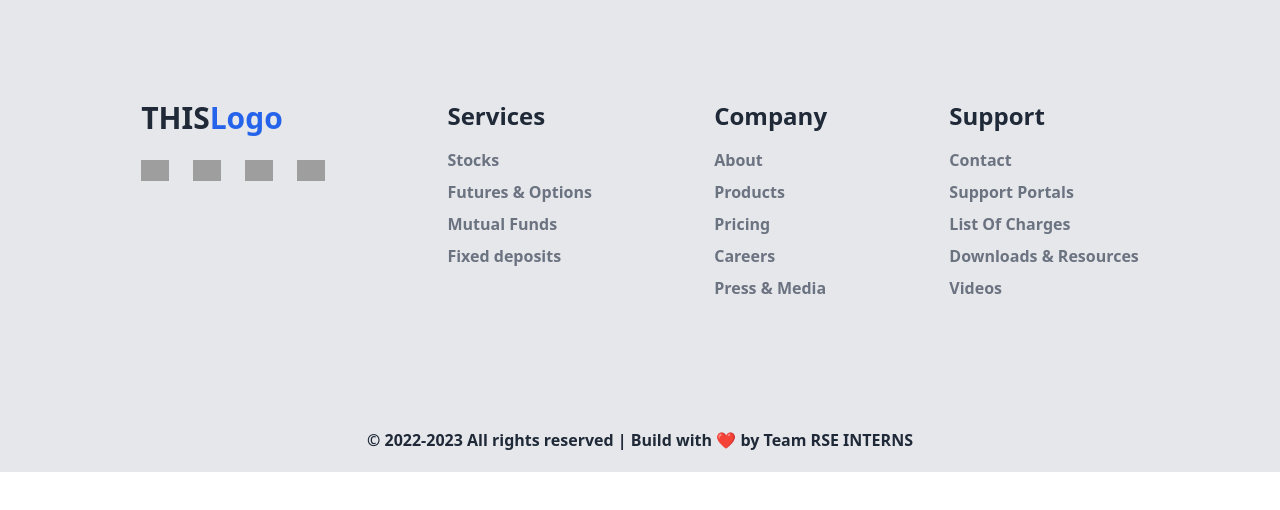
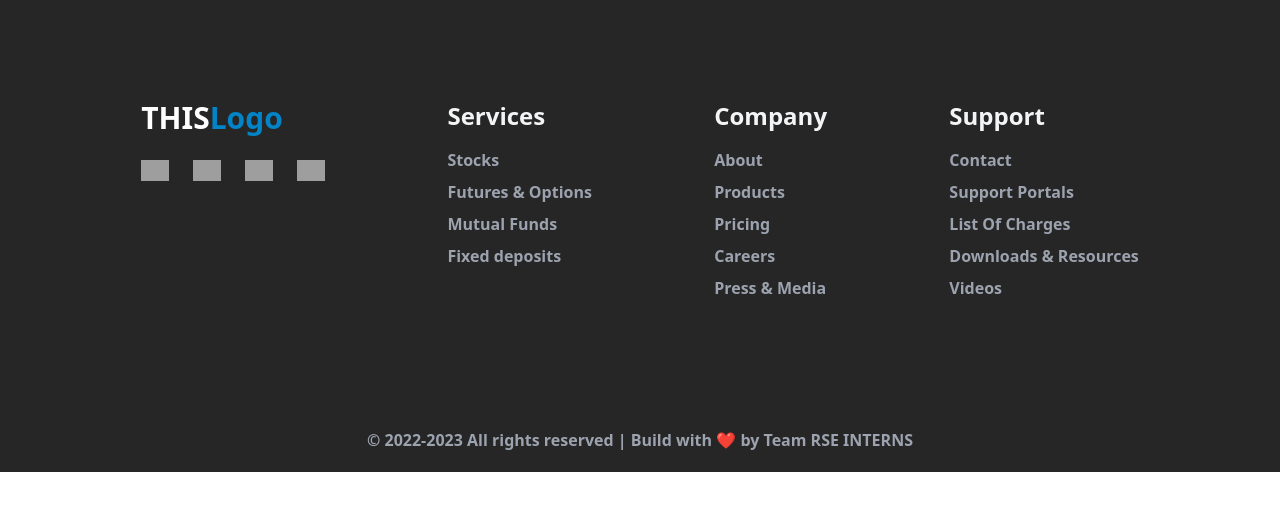
Before and after one commit to roranger216/landing-page-rse, a Next.js app: page /components/footer in a window 1280 px wide. Shown: the top 510 px of the page. Built offline with nearby package versions, Linux system fonts and the light colour scheme; grey boxes are pictures that could not be loaded.

Commit message:
fix footer from light to dark

```diff
--- a/src/pages/components/footer.tsx
+++ b/src/pages/components/footer.tsx
@@ -3,11 +3,11 @@ import React from "react";
 const Footer = () => {
 	return (
 		<div className="w-full absolute left-0">
-			<div className="bg-gray-200 h-1/2 flex md:flex-row flex-col justify-around items-start p-20">
+			<div className="bg-neutral-800 flex md:flex-row flex-col justify-around items-start p-20">
 				<div className="p-5 ">
 					<ul>
-						<p className="text-gray-800 font-bold text-3xl pb-6">
-							THIS<span className="text-blue-600">Logo</span>
+						<p className="text-white font-bold text-3xl pb-6">
+							THIS<span className="text-sky-600">Logo</span>
 						</p>
 						<div className="flex gap-6 pb-5">
                             <img src="https://cdn-icons-png.flaticon.com/512/3955/3955024.png" width={28}></img>
@@ -19,64 +19,64 @@ const Footer = () => {
 				</div>
 				<div className="p-5">
 					<ul>
-						<p className="text-gray-800 font-bold text-2xl pb-4">Services</p>
-						<li className="text-gray-500 text-md pb-2 font-semibold hover:text-blue-600 cursor-pointer">
+						<p className="text-gray-100 font-bold text-2xl pb-4">Services</p>
+						<li className="text-gray-400 text-md pb-2 font-semibold hover:text-blue-600 cursor-pointer">
 							Stocks
 						</li>
-						<li className="text-gray-500 text-md pb-2 font-semibold hover:text-blue-600 cursor-pointer">
+						<li className="text-gray-400 text-md pb-2 font-semibold hover:text-blue-600 cursor-pointer">
 							Futures & Options
 						</li>
-						<li className="text-gray-500 text-md pb-2 font-semibold hover:text-blue-600 cursor-pointer">
+						<li className="text-gray-400 text-md pb-2 font-semibold hover:text-blue-600 cursor-pointer">
 							Mutual Funds
 						</li>
-						<li className="text-gray-500 text-md pb-2 font-semibold hover:text-blue-600 cursor-pointer">
+						<li className="text-gray-400 text-md pb-2 font-semibold hover:text-blue-600 cursor-pointer">
 							Fixed deposits
 						</li>
 					</ul>
 				</div>
 				<div className="p-5">
 					<ul>
-						<p className="text-gray-800 font-bold text-2xl pb-4">Company</p>
-						<li className="text-gray-500 text-md pb-2 font-semibold hover:text-blue-600 cursor-pointer">
+						<p className="text-gray-100 font-bold text-2xl pb-4">Company</p>
+						<li className="text-gray-400 text-md pb-2 font-semibold hover:text-blue-600 cursor-pointer">
 							About
 						</li>
-						<li className="text-gray-500 text-md pb-2 font-semibold hover:text-blue-600 cursor-pointer">
+						<li className="text-gray-400 text-md pb-2 font-semibold hover:text-blue-600 cursor-pointer">
 							Products
 						</li>
-						<li className="text-gray-500 text-md pb-2 font-semibold hover:text-blue-600 cursor-pointer">
+						<li className="text-gray-400 text-md pb-2 font-semibold hover:text-blue-600 cursor-pointer">
 							Pricing
 						</li>
-						<li className="text-gray-500 text-md pb-2 font-semibold hover:text-blue-600 cursor-pointer">
+						<li className="text-gray-400 text-md pb-2 font-semibold hover:text-blue-600 cursor-pointer">
 							Careers
 						</li>
-						<li className="text-gray-500 text-md pb-2 font-semibold hover:text-blue-600 cursor-pointer">
+						<li className="text-gray-400 text-md pb-2 font-semibold hover:text-blue-600 cursor-pointer">
 							Press & Media
 						</li>
 					</ul>
 				</div>
 				<div className="p-5">
 					<ul>
-						<p className="text-gray-800 font-bold text-2xl pb-4">Support</p>
-						<li className="text-gray-500 text-md pb-2 font-semibold hover:text-blue-600 cursor-pointer">
+						<p className="text-gray-100 font-bold text-2xl pb-4">Support</p>
+						<li className="text-gray-400 text-md pb-2 font-semibold hover:text-blue-600 cursor-pointer">
 							Contact
 						</li>
-						<li className="text-gray-500 text-md pb-2 font-semibold hover:text-blue-600 cursor-pointer">
+						<li className="text-gray-400 text-md pb-2 font-semibold hover:text-blue-600 cursor-pointer">
 							Support Portals
 						</li>
-						<li className="text-gray-500 text-md pb-2 font-semibold hover:text-blue-600 cursor-pointer">
+						<li className="text-gray-400 text-md pb-2 font-semibold hover:text-blue-600 cursor-pointer">
 							List Of Charges
 						</li>
-						<li className="text-gray-500 text-md pb-2 font-semibold hover:text-blue-600 cursor-pointer">
+						<li className="text-gray-400 text-md pb-2 font-semibold hover:text-blue-600 cursor-pointer">
 							Downloads & Resources
 						</li>
-						<li className="text-gray-500 text-md pb-2 font-semibold hover:text-blue-600 cursor-pointer">
+						<li className="text-gray-400 text-md pb-2 font-semibold hover:text-blue-600 cursor-pointer">
 							Videos
 						</li>
 					</ul>
 				</div>
 			</div>
-			<div className="flex flex-col justify-center items-center text-center  p-5 bg-gray-200">
-				<h1 className=" text-gray-800 font-semibold">
+			<div className="flex flex-col justify-center items-center text-center  p-5 bg-neutral-800">
+				<h1 className=" text-gray-400 font-semibold">
 					© 2022-2023 All rights reserved | Build with ❤ by{" "}
 					<span className="hover:text-blue-600 font-semibold cursor-pointer">
 						Team RSE INTERNS{" "}
```
